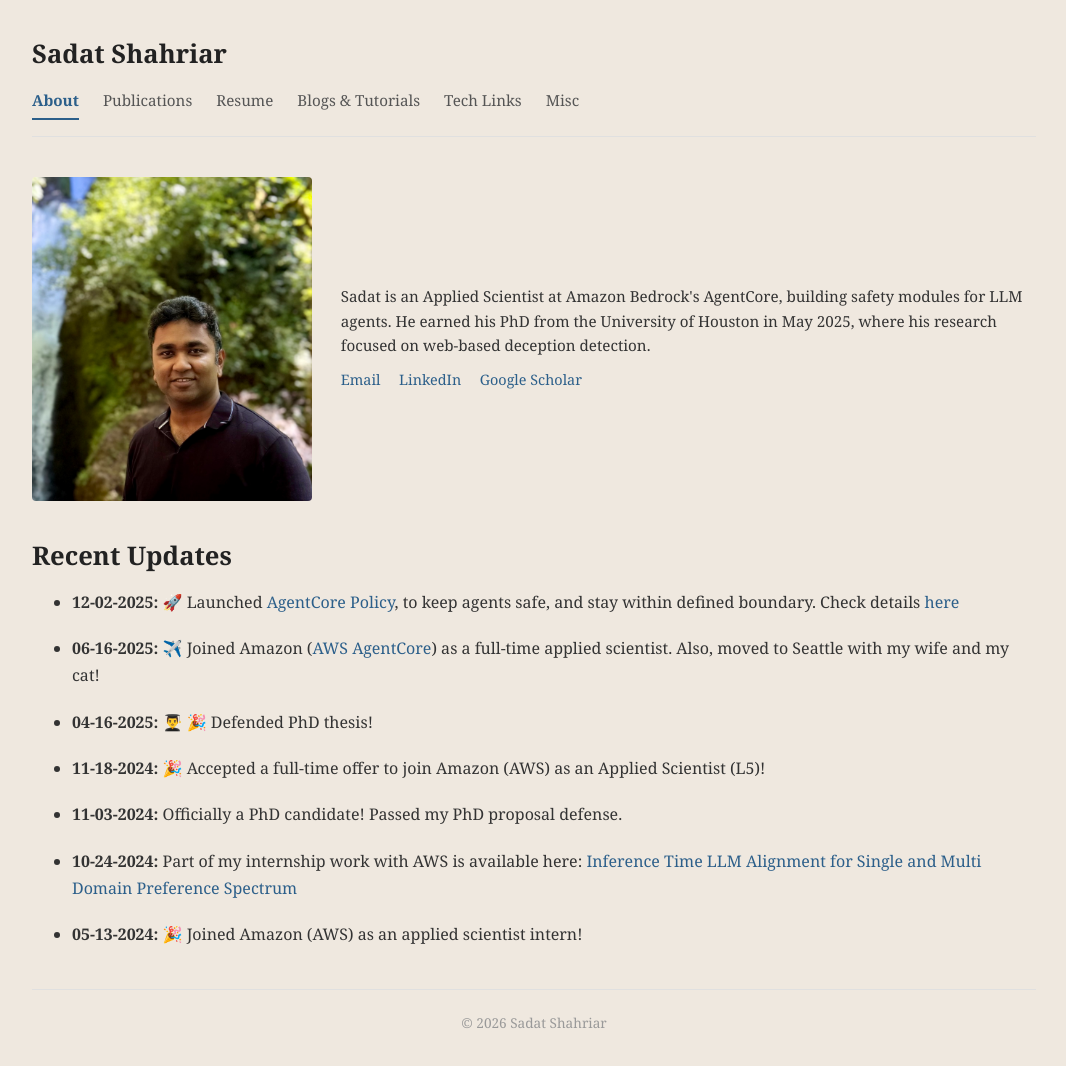
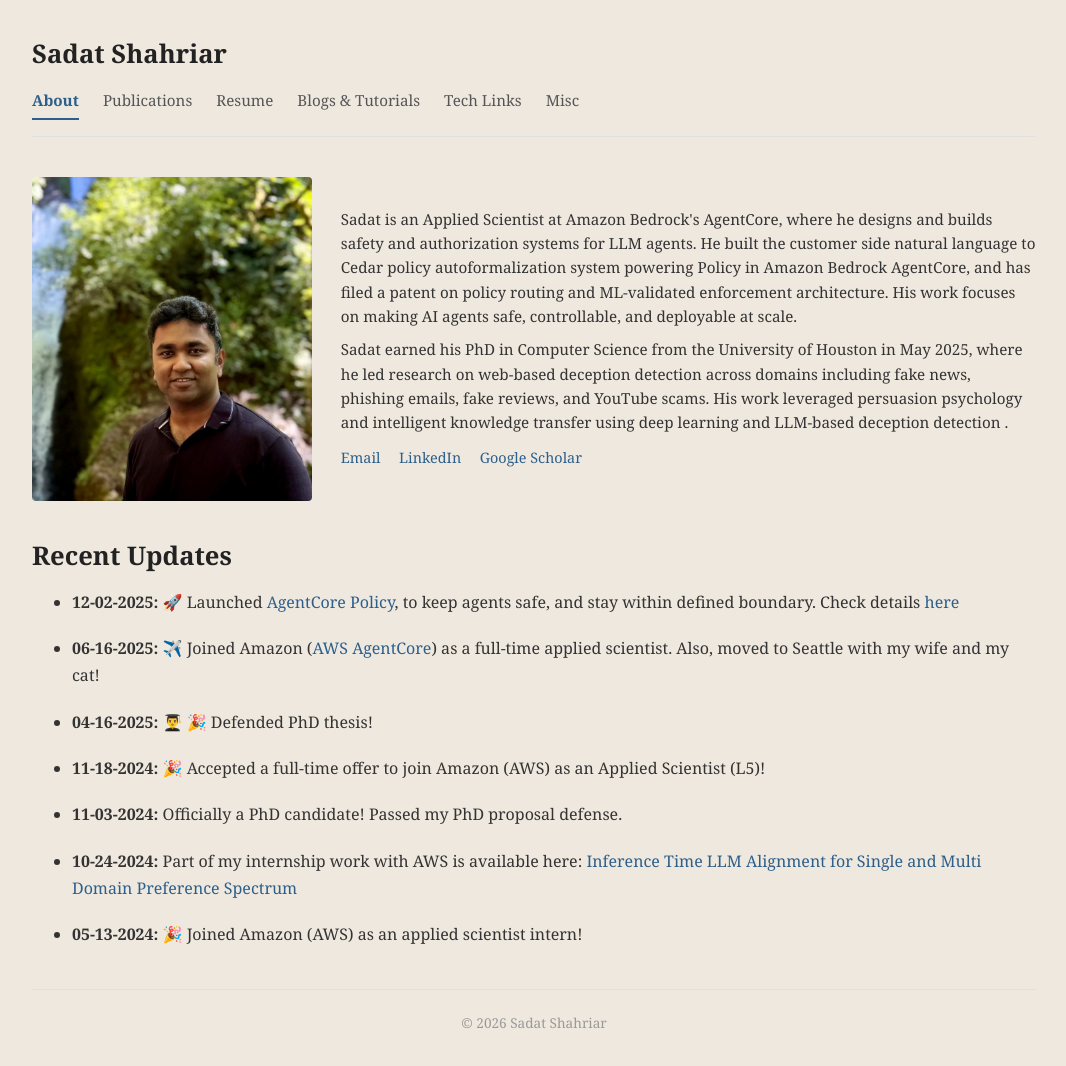
Before and after one commit to sadat1971/sadat1971.github.io, a Jekyll site: the page built from index.md, in a window 1280 px wide. Shown: the whole page, without its empty margins (106-1172 px from the left). Built offline with Jekyll 4.4.1, drawn with Linux system fonts in a browser that asks for light colours.

Commit message:
updated the about me

```diff
--- a/index.md
+++ b/index.md
@@ -6,7 +6,8 @@ title: About
 <div class="profile-row">
   <img src="/docs/images/piash2.jpeg" alt="Sadat Shahriar" class="profile-photo">
   <div class="profile-bio">
-    <p>Sadat is an Applied Scientist at Amazon Bedrock's AgentCore, building safety modules for LLM agents. He earned his PhD from the University of Houston in May 2025, where his research focused on web-based deception detection.</p>
+    <p>Sadat is an Applied Scientist at Amazon Bedrock's AgentCore, where he designs and builds safety and authorization systems for LLM agents. He built the customer side natural language to Cedar policy autoformalization system powering Policy in Amazon Bedrock AgentCore, and has filed a patent on policy routing and ML-validated enforcement architecture. His work focuses on making AI agents safe, controllable, and deployable at scale.</p>
+    <p>Sadat earned his PhD in Computer Science from the University of Houston in May 2025, where he led research on web-based deception detection across domains including fake news, phishing emails, fake reviews, and YouTube scams. His work leveraged persuasion psychology and intelligent knowledge transfer using deep learning and LLM-based deception detection .</p>
     <div class="profile-links">
       <a href="mailto:sadat.shahriar.03@gmail.com">Email</a>
       <a href="https://www.linkedin.com/in/sadat-shahriar/" target="_blank">LinkedIn</a>
```
